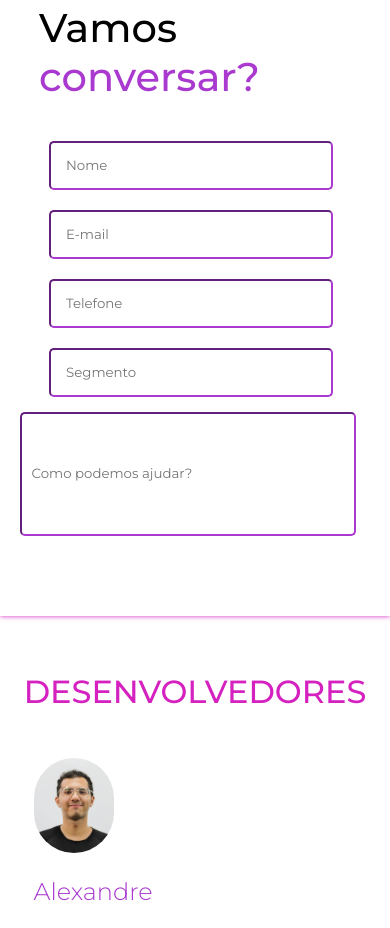
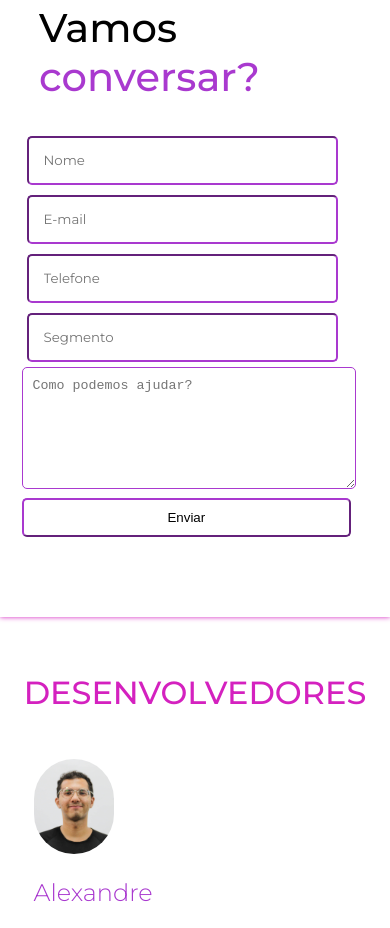
Before and after one commit to Tech-Music-Team/technical-repository, a website: page web-data-viz-main/public/site.html in a window 390 px wide. Shown: the part 2079-3007 px from the top of the page. Drawn offline with Linux system fonts and the light colour scheme.

Commit message:
site finalizado

```diff
--- a/web-data-viz-main/public/assets/css/site.css
+++ b/web-data-viz-main/public/assets/css/site.css
@@ -294,6 +294,7 @@ a{
     border-color: #A939CF;
     width: 500px;
     padding: 15px;
+    margin: 5px;
 }
 .nome_email input::placeholder{
     font-family: var(--fonte-principal);
@@ -310,24 +311,30 @@ a{
     border-color: #A939CF;
     width: 500px;
     padding: 15px;
+    margin: 5px;
 }
 
 .telefone_segmento input::placeholder{
     font-family: var(--fonte-principal);
 }
 
-.ajudar input{
+.ajudar textarea {
     background-color: white;
     border-radius: 5px;
     border-color: #A939CF;
     width: 1070px;
-    padding:70px;
+    padding: 70px;
+    margin: 5px;
 }
-.ajudar input::placeholder{
+.ajudar textarea:placeholder{
     font-family: var(--fonte-principal);
 }
 .botao_enviar{
-    width: 200px;
+    width: 100%;
+    border-color: #A939CF;
+    border-radius: 5px;
+    background-color: white;
+    padding: 10px;
 }
 
 /*Desenvolvedores*/
@@ -563,15 +570,21 @@ a{
         width: 80%;
         gap: 0;
     }
-    .contato input {
+    .nome_email input, .telefone_segmento input {
+        width: 100%;
+    }
+    .contato textarea {
         margin: 10px;
         width: 80%;
     }
-    .contato .ajudar input {
+    .contato .ajudar textarea {
         padding: 10px;
-        margin: 5px 150px 0 0;
-        width: 89%;
+        margin: 0 150px 5px 0;
+        width: 90%;
         height: 100px;
+    }
+    .botao_enviar {
+        width: 95%;
     }
 
     .desenvolvedor {
--- a/web-data-viz-main/public/site.html
+++ b/web-data-viz-main/public/site.html
@@ -100,22 +100,30 @@
         </section>
 
         <section id="contato" class="contato">
-            <div class="titulo_contato">Vamos <a style="color: #A939CF;">conversar?</a>
+            <div class="titulo_contato">
+                Vamos <a style="color: #A939CF;">conversar?</a>
             </div>
+            <form action="https://formsubmit.co/giovanna.deoliveira@gmail.com" method="POST">
                 <div class="nome_email">
-                <input class="nome" type="text" placeholder="Nome" id="nome">
-                <input class="email" type="text" placeholder="E-mail" id="email">
+                    <input class="nome" type="text" name="nome" placeholder="Nome" required>
+
+                    <input class="email" type="email" name="email" placeholder="E-mail" required>
                 </div>
+
                 <div class="telefone_segmento">
-                <input class="telefone" type="text" placeholder="Telefone" id="telefone">
-                <input class="segmento" type="text" placeholder="Segmento" id="segmento">
+                    <input class="telefone" type="text" name="telefone" placeholder="Telefone">
+
+                    <input class="segmento" type="text" name="segmento" placeholder="Segmento">
                 </div>
+
                 <div class="ajudar">
-                <input type="text" placeholder="Como podemos ajudar?">
+                    <textarea name="mensagem" placeholder="Como podemos ajudar?" required></textarea>
                 </div>
-            <div class="enviar" id="dev">
-                <a href=""class="botao_enviar"></a>
+
+                <div class="enviar">
+                    <button type="submit" class="botao_enviar">Enviar</button>
                 </div>
+            </form>
         </section>
 
         <section class="desenvolvedor">
```
Lines whose indentation alone changed are shown as unchanged.
